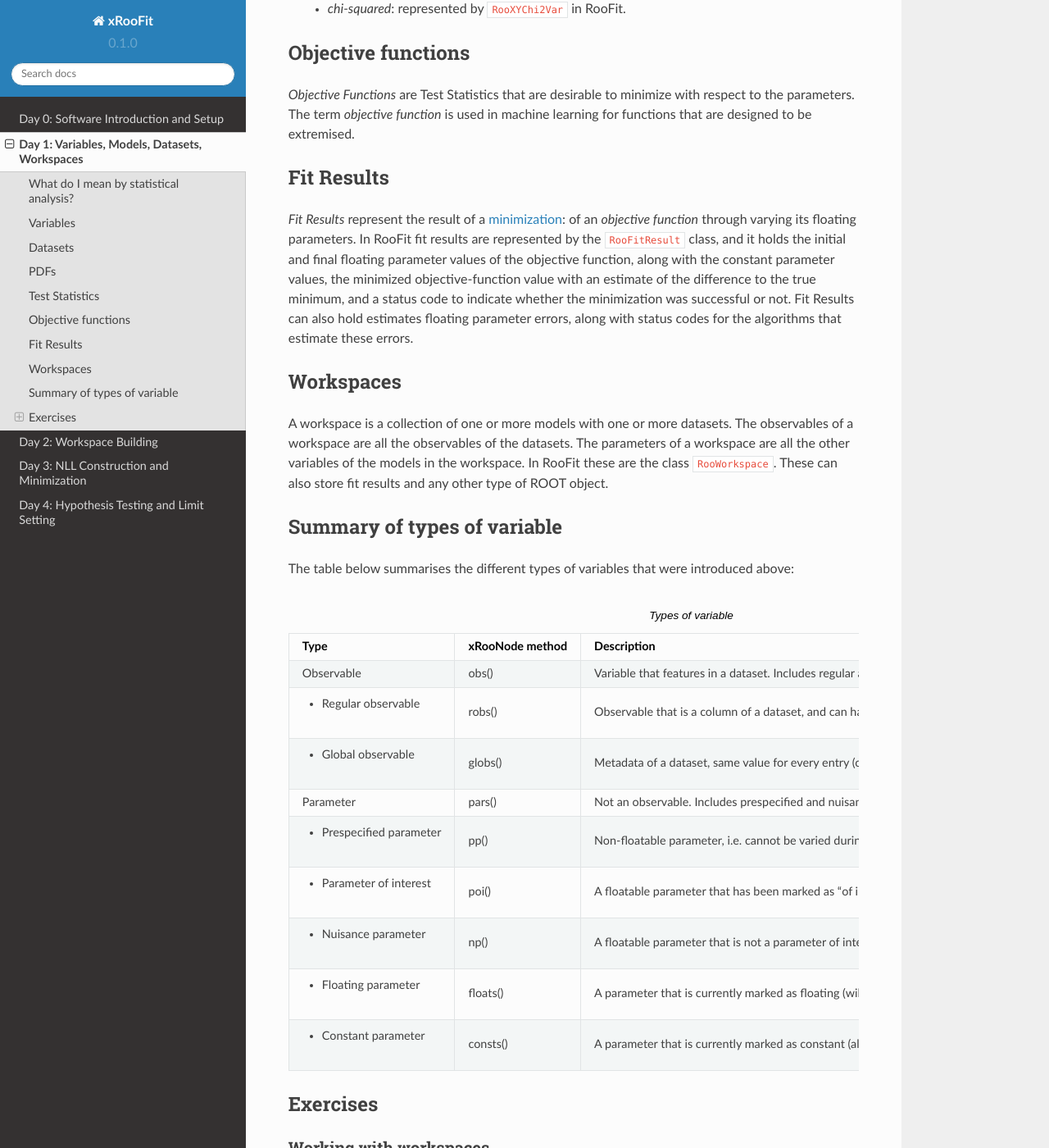
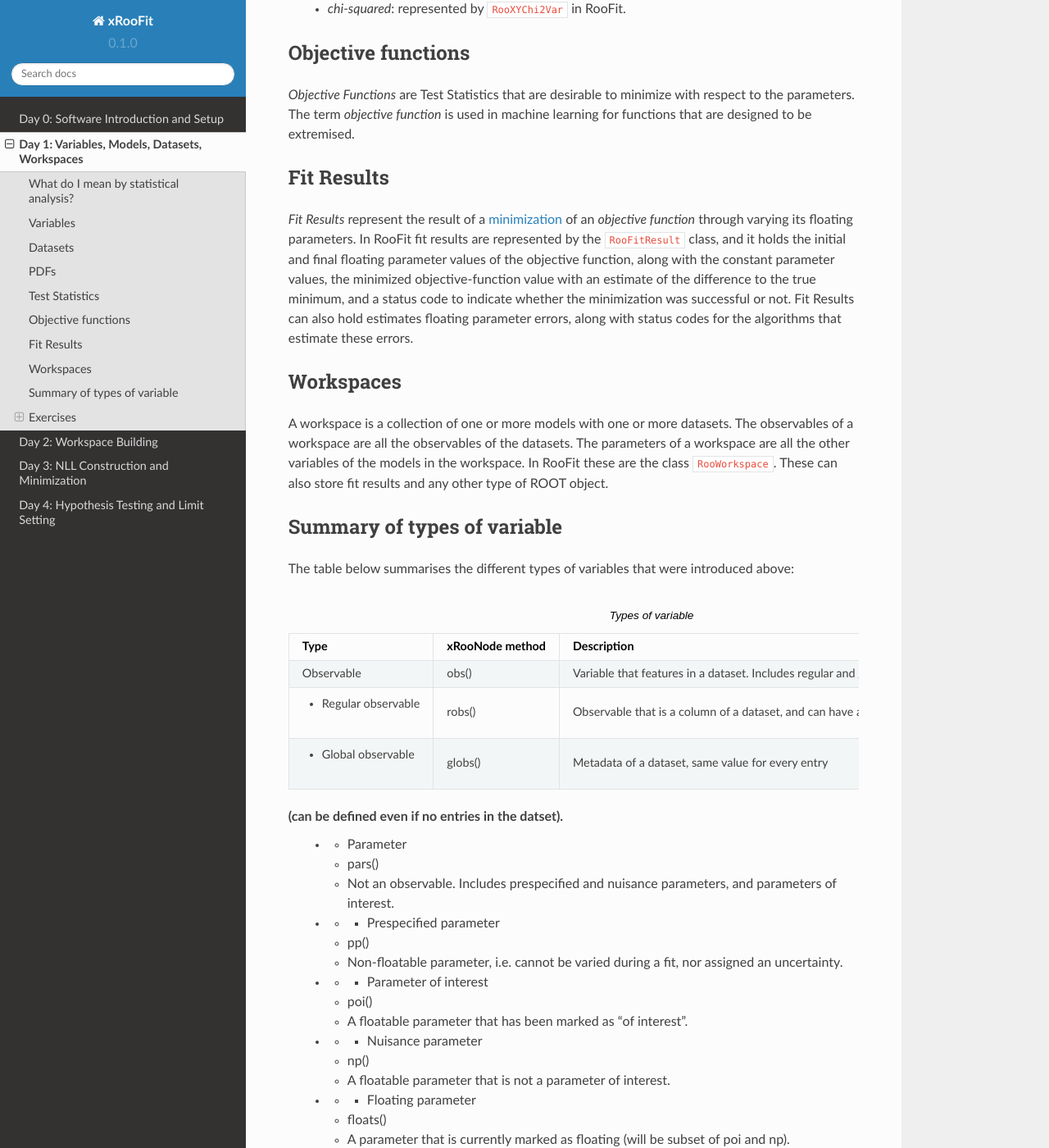
Before and after one commit to will-cern/xroofit-readthedocs, a Sphinx documentation site: the page built from docs/source/basics.rst, in a window 1280 px wide and 1400 px high, scrolled down 1939 px. Shown: the whole window at 82% size. Built offline with Sphinx 7.4.7 and the Read the Docs theme 2.0.0, drawn with Linux system fonts in a browser that asks for light colours.

```diff
--- a/docs/source/basics.rst
+++ b/docs/source/basics.rst
@@ -55,7 +55,7 @@ Objective functions
 
 Fit Results
 ------------
-`Fit Results` represent the result of a :ref:`minimization <minimization>`: of an `objective function` through varying its floating parameters. In RooFit fit results are represented by the ``RooFitResult`` class, and it holds the initial and final floating parameter values of the objective function, along with the constant parameter values, the minimized objective-function value with an estimate of the difference to the true minimum, and a status code to indicate whether the minimization was successful or not. Fit Results can also hold estimates floating parameter errors, along with status codes for the algorithms that estimate these errors.
+`Fit Results` represent the result of a :ref:`minimization <minimization>` of an `objective function` through varying its floating parameters. In RooFit fit results are represented by the ``RooFitResult`` class, and it holds the initial and final floating parameter values of the objective function, along with the constant parameter values, the minimized objective-function value with an estimate of the difference to the true minimum, and a status code to indicate whether the minimization was successful or not. Fit Results can also hold estimates floating parameter errors, along with status codes for the algorithms that estimate these errors.
 
 Workspaces
 ------------
@@ -82,7 +82,8 @@ The table below summarises the different types of variables that were introduced
       - Observable that is a column of a dataset, and can have a different value for each entry.
     * - - Global observable
       - globs()
-      - Metadata of a dataset, same value for every entry (can be defined even if no entries in the datset).
+      - Metadata of a dataset, same value for every entry
+(can be defined even if no entries in the datset).
     * - Parameter
       - pars()
       - Not an observable. Includes prespecified and nuisance parameters, and parameters of interest.
```
